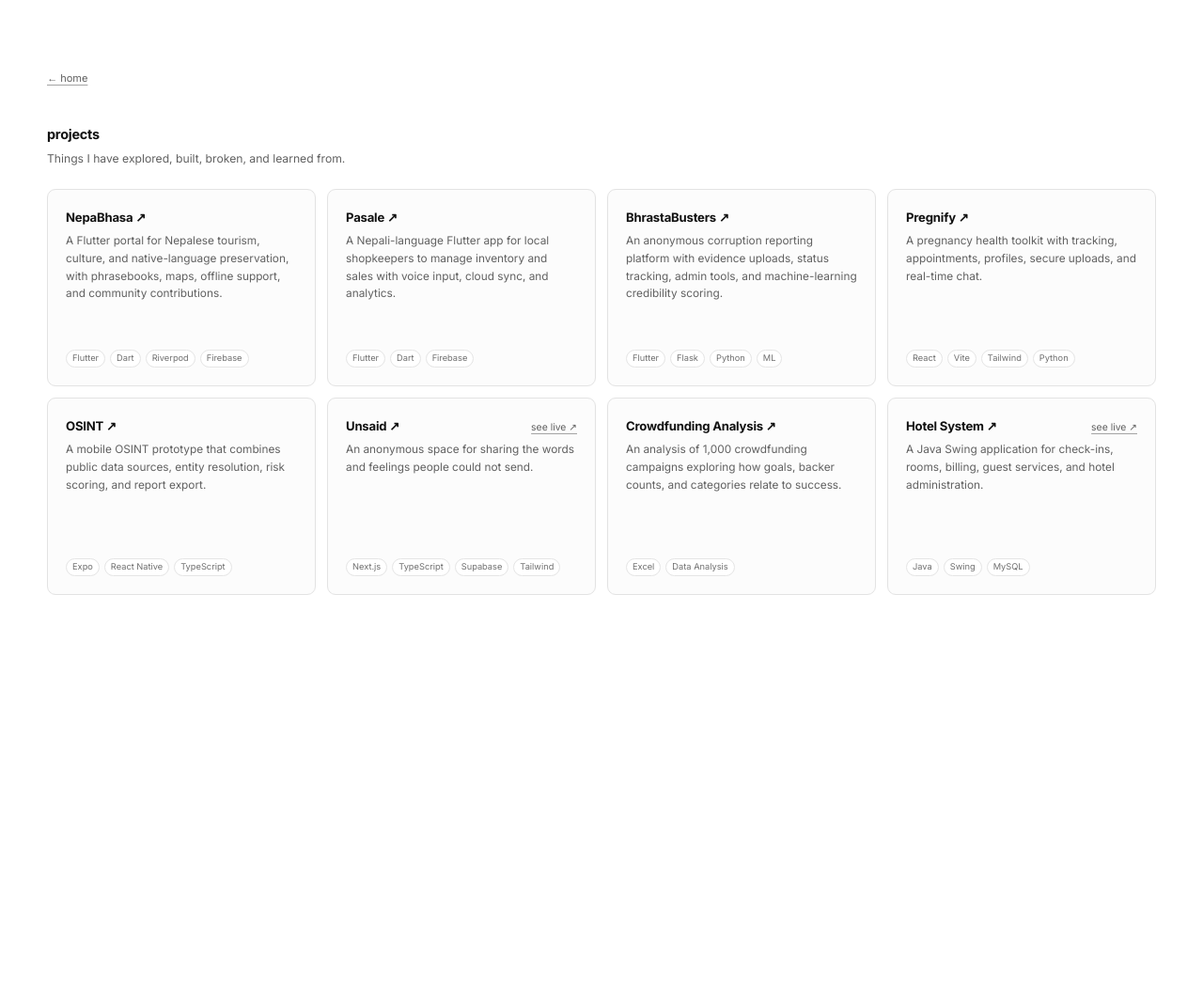
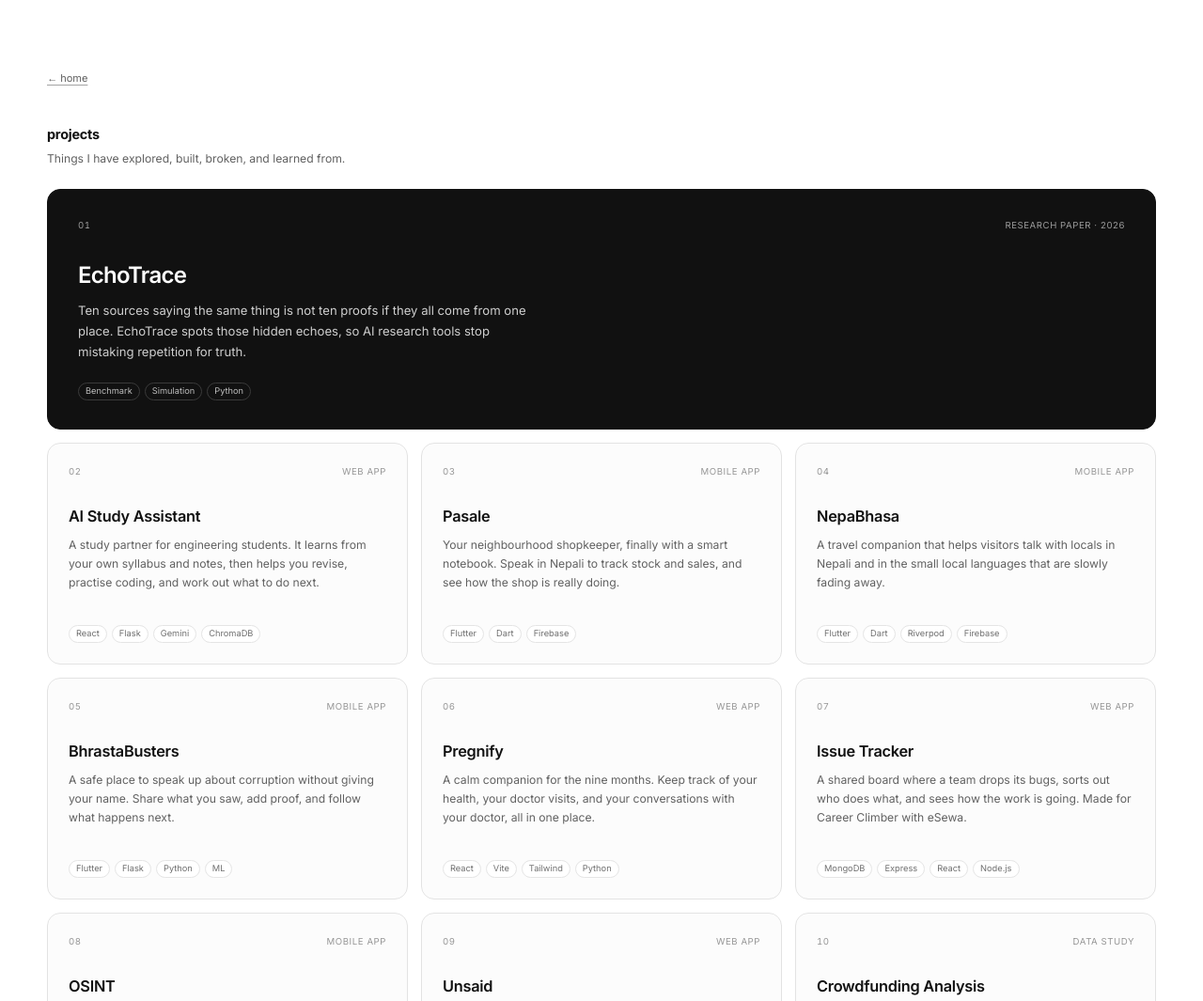
Before and after one commit to theaayushdev/myportfolio, an Astro site: page /projects in a window 1280 px wide. Shown: the top 1065 px of the page at 94% size. Before the commit the page ends 800 px from the top, so only its background shows below. Built offline with nearby package versions, Linux system fonts and the light colour scheme; Astro itself is replaced by a stand-in of ours.

Commit message:
Projects added
Add AI Study Assistant, Issue Tracker and the EchoTrace research paper,
rewrite descriptions in plain language, and refresh the projects page UI.

Co-Authored-By: Claude Sonnet 5.5 <noreply@anthropic.com>

```diff
--- a/src/data/projects.ts
+++ b/src/data/projects.ts
@@ -1,65 +1,100 @@
 export type Project = {
   name: string;
+  kind: string;
   description: string;
-  source: string;
+  source?: string;
   live?: string;
   stack: string[];
+  featured?: boolean;
 };
 
 export const projects: Project[] = [
   {
+    name: 'EchoTrace',
+    kind: 'Research paper · 2026',
+    description:
+      'Ten sources saying the same thing is not ten proofs if they all come from one place. EchoTrace spots those hidden echoes, so AI research tools stop mistaking repetition for truth.',
+    stack: ['Benchmark', 'Simulation', 'Python'],
+    featured: true,
+  },
+  {
+    name: 'AI Study Assistant',
+    kind: 'Web app',
+    description:
+      'A study partner for engineering students. It learns from your own syllabus and notes, then helps you revise, practise coding, and work out what to do next.',
+    source: 'https://github.com/AshreeyaKhadka/AIstudyassistant',
+    stack: ['React', 'Flask', 'Gemini', 'ChromaDB'],
+  },
+  {
+    name: 'Pasale',
+    kind: 'Mobile app',
+    description:
+      'Your neighbourhood shopkeeper, finally with a smart notebook. Speak in Nepali to track stock and sales, and see how the shop is really doing.',
+    source: 'https://github.com/theaayushdev/Pasale',
+    stack: ['Flutter', 'Dart', 'Firebase'],
+  },
+  {
     name: 'NepaBhasa',
+    kind: 'Mobile app',
     description:
-      'A Flutter portal for Nepalese tourism, culture, and native-language preservation, with phrasebooks, maps, offline support, and community contributions.',
+      'A travel companion that helps visitors talk with locals in Nepali and in the small local languages that are slowly fading away.',
     source: 'https://github.com/theaayushdev/NepaBhasa',
     stack: ['Flutter', 'Dart', 'Riverpod', 'Firebase'],
   },
   {
-    name: 'Pasale',
+    name: 'BhrastaBusters',
+    kind: 'Mobile app',
     description:
-      'A Nepali-language Flutter app for local shopkeepers to manage inventory and sales with voice input, cloud sync, and analytics.',
-    source: 'https://github.com/theaayushdev/Pasale',
-    stack: ['Flutter', 'Dart', 'Firebase'],
-  },
-  {
-    name: 'BhrastaBusters',
-    description:
-      'An anonymous corruption reporting platform with evidence uploads, status tracking, admin tools, and machine-learning credibility scoring.',
+      'A safe place to speak up about corruption without giving your name. Share what you saw, add proof, and follow what happens next.',
     source: 'https://github.com/theaayushdev/BhrastaBusters',
     stack: ['Flutter', 'Flask', 'Python', 'ML'],
   },
   {
     name: 'Pregnify',
+    kind: 'Web app',
     description:
-      'A pregnancy health toolkit with tracking, appointments, profiles, secure uploads, and real-time chat.',
+      'A calm companion for the nine months. Keep track of your health, your doctor visits, and your conversations with your doctor, all in one place.',
     source: 'https://github.com/theaayushdev/Pregnify-Pregnancy-Tool-Kit',
     stack: ['React', 'Vite', 'Tailwind', 'Python'],
   },
   {
+    name: 'Issue Tracker',
+    kind: 'Web app',
+    description:
+      'A shared board where a team drops its bugs, sorts out who does what, and sees how the work is going. Made for Career Climber with eSewa.',
+    source: 'https://github.com/theaayushdev/issue-tracker-bug-Reporting',
+    stack: ['MongoDB', 'Express', 'React', 'Node.js'],
+  },
+  {
     name: 'OSINT',
+    kind: 'Mobile app',
     description:
-      'A mobile OSINT prototype that combines public data sources, entity resolution, risk scoring, and report export.',
+      'A pocket detective that gathers what is publicly known about a person or company and tells you, in plain words, how much to trust it.',
     source: 'https://github.com/theaayushdev/OSINT',
     stack: ['Expo', 'React Native', 'TypeScript'],
   },
   {
     name: 'Unsaid',
-    description: 'An anonymous space for sharing the words and feelings people could not send.',
+    kind: 'Web app',
+    description:
+      'A quiet corner of the internet for the things you could never say out loud. Write it, let it go, and read what others have felt too. 110 people already have.',
     source: 'https://github.com/theaayushdev/unsaid',
     live: 'https://unsaid-coral.vercel.app',
     stack: ['Next.js', 'TypeScript', 'Supabase', 'Tailwind'],
   },
   {
     name: 'Crowdfunding Analysis',
+    kind: 'Data study',
     description:
-      'An analysis of 1,000 crowdfunding campaigns exploring how goals, backer counts, and categories relate to success.',
+      'A look at 1,000 crowdfunding campaigns to learn what makes people back an idea, and what makes them walk past it.',
     source: 'https://github.com/theaayushdev/CrowdFunding',
     stack: ['Excel', 'Data Analysis'],
   },
   {
     name: 'Hotel System',
+    kind: 'Desktop app',
     description:
-      'A Java Swing application for check-ins, rooms, billing, guest services, and hotel administration.',
+      'The front-desk software for a small hotel. Welcome guests, hand out rooms, and send the bill, without the paperwork.',
     source: 'https://github.com/theaayushdev/Hotel-System',
     live: 'https://www.youtube.com/watch?v=WJWjYPW1qIc',
     stack: ['Java', 'Swing', 'MySQL'],
--- a/src/pages/projects.astro
+++ b/src/pages/projects.astro
@@ -1,11 +1,13 @@
 ---
 import BaseLayout from '@/layouts/BaseLayout.astro';
 import { projects } from '@/data/projects';
+
+const pad = (n: number) => String(n).padStart(2, '0');
 ---
 
 <BaseLayout
   title="Projects | Dev"
-  description="Selected projects built by Ayush Dev across mobile, web, data, and machine learning."
+  description="Selected projects and research by Ayush Dev across mobile, web, data, and machine learning."
 >
   <article class="minimal-subpage projects-page">
     <a class="back-link" href="/">← home</a>
@@ -15,18 +17,59 @@ import { projects } from '@/data/projects';
     </header>
 
     <div class="project-list">
-      {projects.map((project) => (
-        <article class="project-item">
-          <div class="project-title-row">
-            <h2><a href={project.source} target="_blank" rel="noreferrer">{project.name} ↗</a></h2>
-            {project.live && <a class="project-live" href={project.live} target="_blank" rel="noreferrer">see live ↗</a>}
-          </div>
-          <p>{project.description}</p>
-          <ul class="project-stack" aria-label={`${project.name} technology stack`}>
-            {project.stack.map((technology) => <li>{technology}</li>)}
-          </ul>
-        </article>
-      ))}
+      {projects.map((project, i) => {
+        const href = project.source;
+        const Tag = href ? 'a' : 'div';
+        return (
+          <Tag
+            class:list={['project-item', { 'is-featured': project.featured }]}
+            style={`--i:${i}`}
+            {...(href ? { href, target: '_blank', rel: 'noreferrer' } : {})}
+          >
+            <div class="project-meta">
+              <span class="project-index">{pad(i + 1)}</span>
+              <span class="project-kind">{project.kind}</span>
+            </div>
+            <h2>
+              {project.name}
+              {href && <span class="project-arrow" aria-hidden="true">↗</span>}
+            </h2>
+            <p>{project.description}</p>
+            <div class="project-foot">
+              <ul class="project-stack" aria-label={`${project.name} technology stack`}>
+                {project.stack.map((technology) => <li>{technology}</li>)}
+              </ul>
+              {project.live && (
+                <span
+                  class="project-live"
+                  role="link"
+                  tabindex="0"
+                  data-href={project.live}
+                >see live ↗</span>
+              )}
+            </div>
+          </Tag>
+        );
+      })}
     </div>
   </article>
 </BaseLayout>
+
+<script>
+  document.querySelectorAll<HTMLElement>('.project-item').forEach((card) => {
+    card.addEventListener('pointermove', (e) => {
+      const r = card.getBoundingClientRect();
+      card.style.setProperty('--mx', `${e.clientX - r.left}px`);
+      card.style.setProperty('--my', `${e.clientY - r.top}px`);
+    });
+  });
+  document.querySelectorAll<HTMLElement>('.project-live').forEach((el) => {
+    const open = (e: Event) => {
+      e.preventDefault();
+      e.stopPropagation();
+      window.open(el.dataset.href, '_blank', 'noopener');
+    };
+    el.addEventListener('click', open);
+    el.addEventListener('keydown', (e) => (e.key === 'Enter' ? open(e) : null));
+  });
+</script>
--- a/src/styles/global.css
+++ b/src/styles/global.css
@@ -278,73 +278,132 @@ img {
 
 .project-list {
   display: grid;
-  grid-template-columns: repeat(4, minmax(0, 1fr));
-  gap: 12px;
+  grid-template-columns: repeat(3, minmax(0, 1fr));
+  gap: 14px;
   border-top: 0;
 }
 
 .project-item {
+  position: relative;
   display: flex;
-  min-height: 210px;
-  padding: 19px;
+  min-height: 236px;
+  padding: 22px;
   flex-direction: column;
+  overflow: hidden;
   border: 1px solid var(--line);
-  border-radius: 9px;
+  border-radius: 14px;
   background: #fcfcfc;
-  transition: border-color 180ms ease, box-shadow 180ms ease, transform 180ms ease;
+  color: inherit;
+  text-decoration: none;
+  animation: project-in 600ms cubic-bezier(0.2, 0.7, 0.2, 1) both;
+  animation-delay: calc(var(--i, 0) * 55ms);
+  transition: border-color 220ms ease, box-shadow 220ms ease, transform 220ms ease;
 }
 
-.project-item:hover {
-  border-color: #cccccc;
-  box-shadow: 0 8px 24px rgba(0, 0, 0, 0.055);
-  transform: translateY(-2px);
+.project-item::before {
+  position: absolute;
+  inset: 0;
+  background: radial-gradient(260px circle at var(--mx, 50%) var(--my, 0%), rgba(0, 0, 0, 0.055), transparent 70%);
+  content: '';
+  opacity: 0;
+  transition: opacity 260ms ease;
+  pointer-events: none;
 }
 
-.project-title-row {
+.project-item:hover,
+.project-item:focus-visible {
+  border-color: #bdbdbd;
+  box-shadow: 0 14px 34px rgba(0, 0, 0, 0.07);
+  outline: 0;
+  transform: translateY(-3px);
+}
+
+.project-item:hover::before {
+  opacity: 1;
+}
+
+.project-meta {
+  position: relative;
   display: flex;
-  gap: 16px;
+  margin-bottom: 26px;
+  align-items: center;
+  justify-content: space-between;
+  color: var(--light);
+  font-size: 0.6rem;
+  letter-spacing: 0.06em;
+  text-transform: uppercase;
+}
+
+.project-index {
+  font-variant-numeric: tabular-nums;
+}
+
+.project-item h2 {
+  position: relative;
+  display: flex;
+  margin-bottom: 8px;
   align-items: baseline;
+  gap: 6px;
+  font-size: 1.02rem;
+  font-weight: 560;
+  letter-spacing: -0.015em;
+}
+
+.project-arrow {
+  color: var(--light);
+  font-size: 0.8rem;
+  opacity: 0;
+  transform: translate(-4px, 4px);
+  transition: opacity 220ms ease, transform 220ms ease;
+}
+
+.project-item:hover .project-arrow,
+.project-item:focus-visible .project-arrow {
+  opacity: 1;
+  transform: none;
+}
+
+.project-item > p {
+  position: relative;
+  max-width: 46ch;
+  margin-bottom: 22px;
+  color: var(--muted);
+  font-size: 0.76rem;
+  line-height: 1.65;
+}
+
+.project-foot {
+  position: relative;
+  display: flex;
+  margin-top: auto;
+  gap: 10px;
+  align-items: flex-end;
   justify-content: space-between;
 }
 
-.project-title-row h2 {
-  margin-bottom: 5px;
-  font-size: 0.82rem;
+.project-live {
+  color: var(--ink);
+  font-size: 0.64rem;
+  white-space: nowrap;
+  border-bottom: 1px solid var(--line);
+  cursor: pointer;
 }
 
-.project-title-row h2 a {
-  text-decoration: none;
-}
-
-.project-title-row h2 a:hover {
-  text-decoration: underline;
-}
-
-.project-live {
-  color: var(--muted);
-  font-size: 0.65rem;
-  white-space: nowrap;
-}
-
-.project-item > p {
-  max-width: 490px;
-  margin-bottom: 0;
-  color: var(--muted);
-  font-size: 0.74rem;
-  line-height: 1.58;
+.project-live:hover {
+  border-color: var(--ink);
 }
 
 .project-stack {
   display: flex;
   gap: 5px;
   padding: 0;
-  margin: auto 0 0;
+  margin: 0;
   flex-wrap: wrap;
   list-style: none;
 }
 
 .project-stack li {
-  padding: 2px 6px;
+  padding: 2px 7px;
   border: 1px solid #e5e5e5;
   border-radius: 999px;
   background: #ffffff;
@@ -352,6 +411,56 @@ img {
   font-size: 0.58rem;
   line-height: 1.4;
   white-space: nowrap;
+}
+
+/* Featured research card */
+.project-item.is-featured {
+  grid-column: 1 / -1;
+  min-height: 0;
+  padding: 30px 32px;
+  border-color: var(--ink);
+  background: var(--ink);
+  color: #ffffff;
+}
+
+.project-item.is-featured::before {
+  background: radial-gradient(380px circle at var(--mx, 50%) var(--my, 0%), rgba(255, 255, 255, 0.11), transparent 70%);
+}
+
+.project-item.is-featured .project-meta,
+.project-item.is-featured .project-arrow {
+  color: #9a9a9a;
+}
+
+.project-item.is-featured h2 {
+  font-size: 1.5rem;
+  letter-spacing: -0.03em;
+}
+
+.project-item.is-featured > p {
+  max-width: 58ch;
+  color: #cfcfcf;
+  font-size: 0.82rem;
+}
+
+.project-item.is-featured .project-stack li {
+  border-color: #3a3a3a;
+  background: transparent;
+  color: #bdbdbd;
+}
+
+@media (min-width: 901px) {
+  .project-item:last-child:nth-child(3n + 2) {
+    grid-column: 1 / -1;
+    min-height: 0;
+  }
+}
+
+@keyframes project-in {
+  from {
+    opacity: 0;
+    transform: translateY(10px);
+  }
 }
 
 .journal-card {
@@ -509,6 +618,10 @@ img {
     min-height: 190px;
   }
 
+  .project-item.is-featured {
+    padding: 24px 22px;
+  }
+
   .journal-card > a {
     grid-template-columns: 82px 1fr;
     gap: 12px;
```
